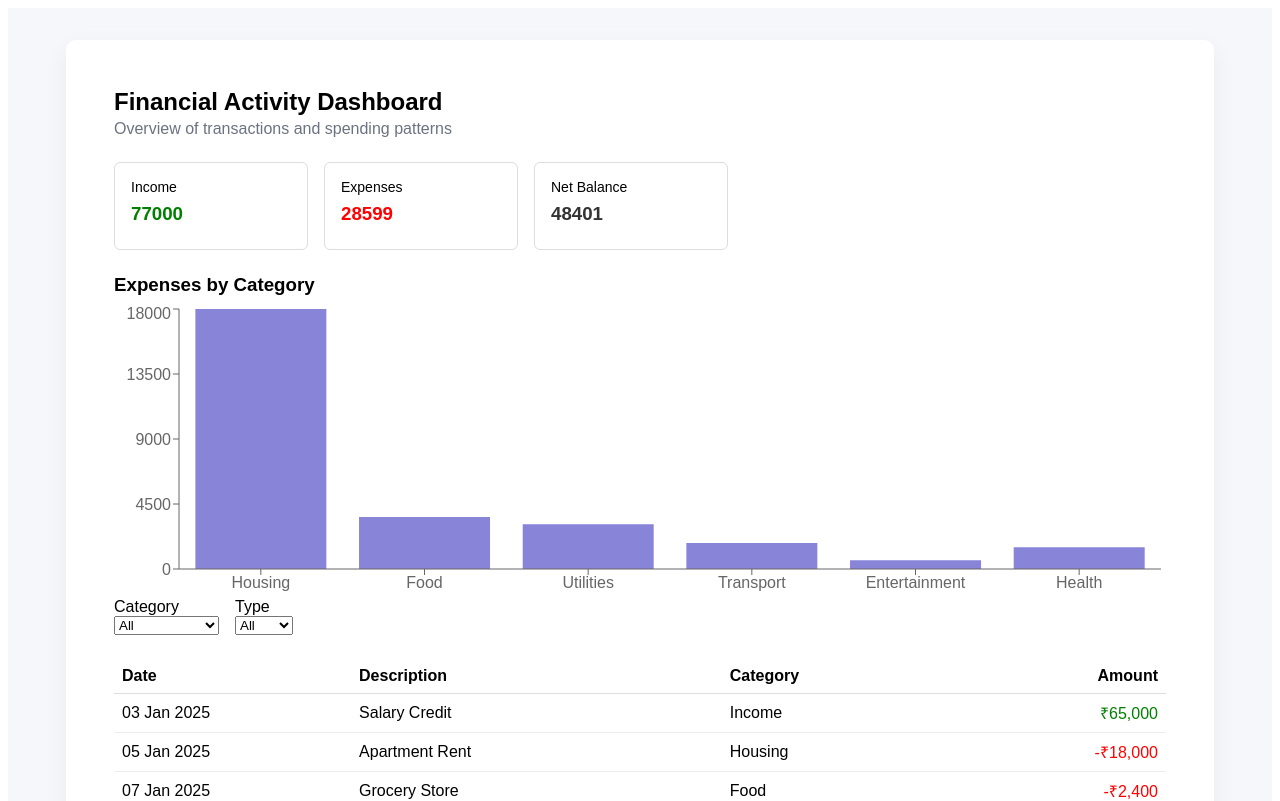
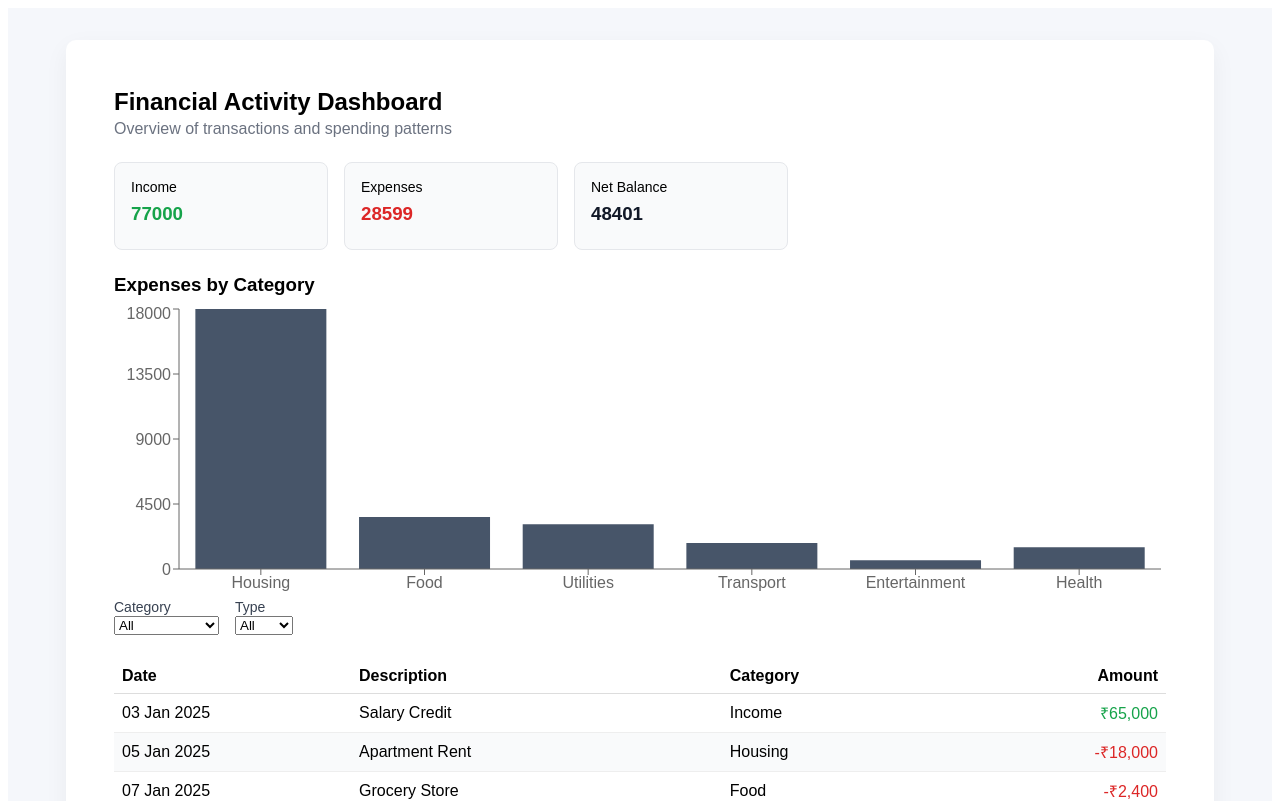
Before and after one commit to debugeverylimit/transaction-dashboard, a React (Vite) app: page / in a window 1280 px wide. Shown: the top 801 px of the page. Built offline with nearby package versions, Linux system fonts and the light colour scheme.

Commit message:
minor color changes

```diff
--- a/src/components/CategoryExpenseChart.jsx
+++ b/src/components/CategoryExpenseChart.jsx
@@ -39,7 +39,7 @@ function CategoryExpenseChart({ transactions }) {
           <XAxis dataKey="category" />
           <YAxis />
           <Tooltip />
-          <Bar dataKey="amount" fill="#8884d8" />
+          <Bar dataKey="amount" fill="#475569" />
         </BarChart>
       </ResponsiveContainer>
     </div>
--- a/src/components/Filters.jsx
+++ b/src/components/Filters.jsx
@@ -8,7 +8,10 @@ function Filters({
   return (
     <div style={{ display: "flex", gap: "16px", marginTop: "16px" }}>
       <div>
-        <label>Category</label>
+        <label style={{ fontSize: "14px", color: "#374151" }}>
+          Category
+        </label>
+
         <br />
         <select value={selectedCategory} onChange={onCategoryChange}>
           <option value="all">All</option>
@@ -21,7 +24,7 @@ function Filters({
       </div>
 
       <div>
-        <label>Type</label>
+        <label style={{ fontSize: "14px", color: "#374151" }}>Type</label>
         <br />
         <select value={selectedType} onChange={onTypeChange}>
           <option value="all">All</option>
--- a/src/components/SummaryCards.jsx
+++ b/src/components/SummaryCards.jsx
@@ -18,9 +18,9 @@ function SummaryCards({ transactions }) {
         flexWrap: "wrap"
       }}
     >
-      <Card title="Income" value={totalIncome} color="green" />
-      <Card title="Expenses" value={totalExpenses} color="red" />
-      <Card title="Net Balance" value={netBalance} color="#333" />
+      <Card title="Income" value={totalIncome} color="#16a34a" />
+      <Card title="Expenses" value={totalExpenses} color="#dc2626" />
+      <Card title="Net Balance" value={netBalance} color="#111827" />
     </div>
   );
 }
@@ -30,13 +30,22 @@ function Card({ title, value, color }) {
     <div
       style={{
         padding: "16px",
-        minWidth: "160px",
-        border: "1px solid #ddd",
-        borderRadius: "6px"
+        minWidth: "180px",
+        borderRadius: "8px",
+        background: "#f9fafb",
+        border: "1px solid #e5e7eb"
       }}
     >
       <p style={{ margin: 0, fontSize: "14px" }}>{title}</p>
-      <h3 style={{ margin: "8px 0", color }}>{value}</h3>
+      <h3
+        style={{
+          margin: "8px 0",
+          color: color || "#111827",
+          fontWeight: 600
+        }}
+      >
+        {value}
+      </h3>
     </div>
   );
 }
--- a/src/components/TransactionsTable.jsx
+++ b/src/components/TransactionsTable.jsx
@@ -34,15 +34,20 @@ function TransactionsTable({ transactions }) {
             </thead>
 
             <tbody>
-                {transactions.map((tx) => (
-                    <tr key={tx.id}>
+                {transactions.map((tx, index) => (
+                    <tr
+                        key={tx.id}
+                        style={{
+                            background: index % 2 === 0 ? "#ffffff" : "#f9fafb"
+                        }}
+                    >
                         <td style={tdStyle}>{formatDate(tx.date)}</td>
                         <td style={tdStyle}>{tx.description}</td>
                         <td style={tdStyle}>{tx.category}</td>
                         <td
                             style={{
                                 ...tdStyle,
-                                color: tx.type === "credit" ? "green" : "red",
+                                color: tx.type === "credit" ? "#16a34a" : "#dc2626",
                                 fontWeight: 500,
                                 textAlign: "right"
                             }}
```
